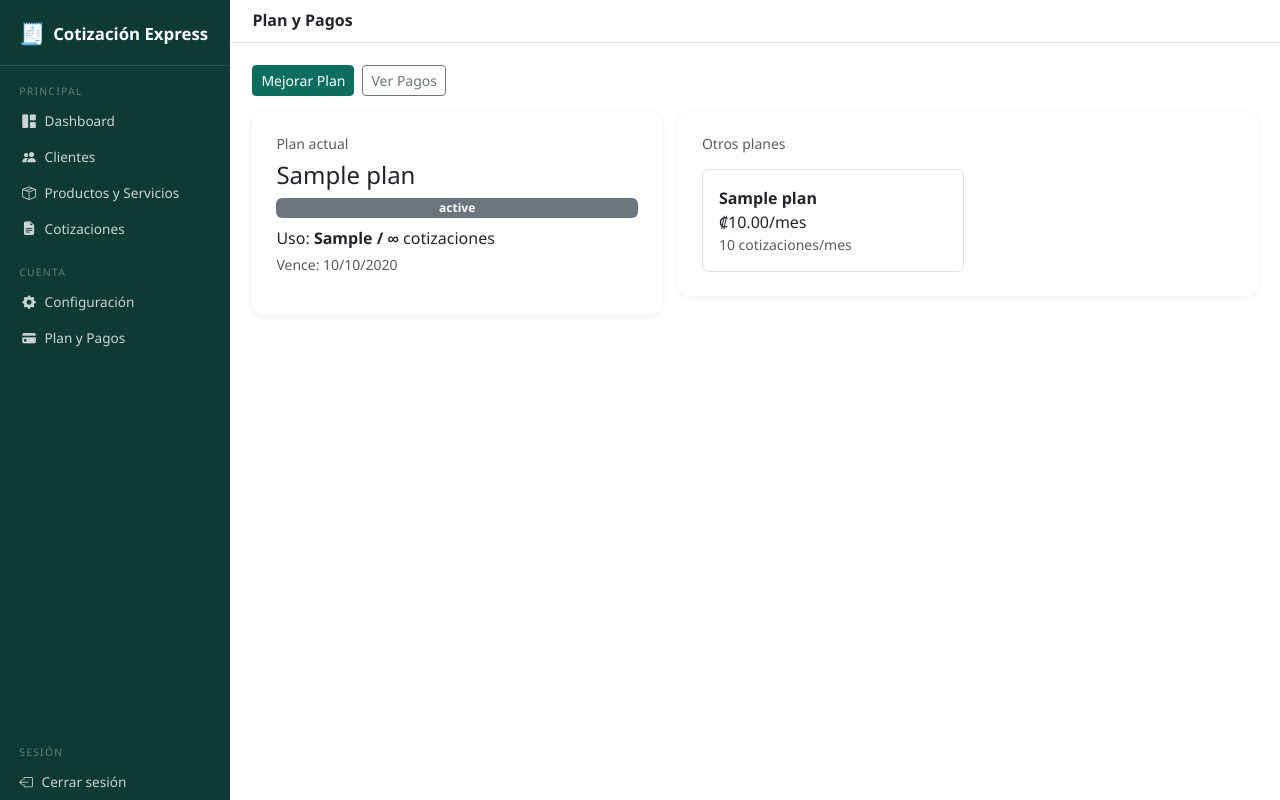
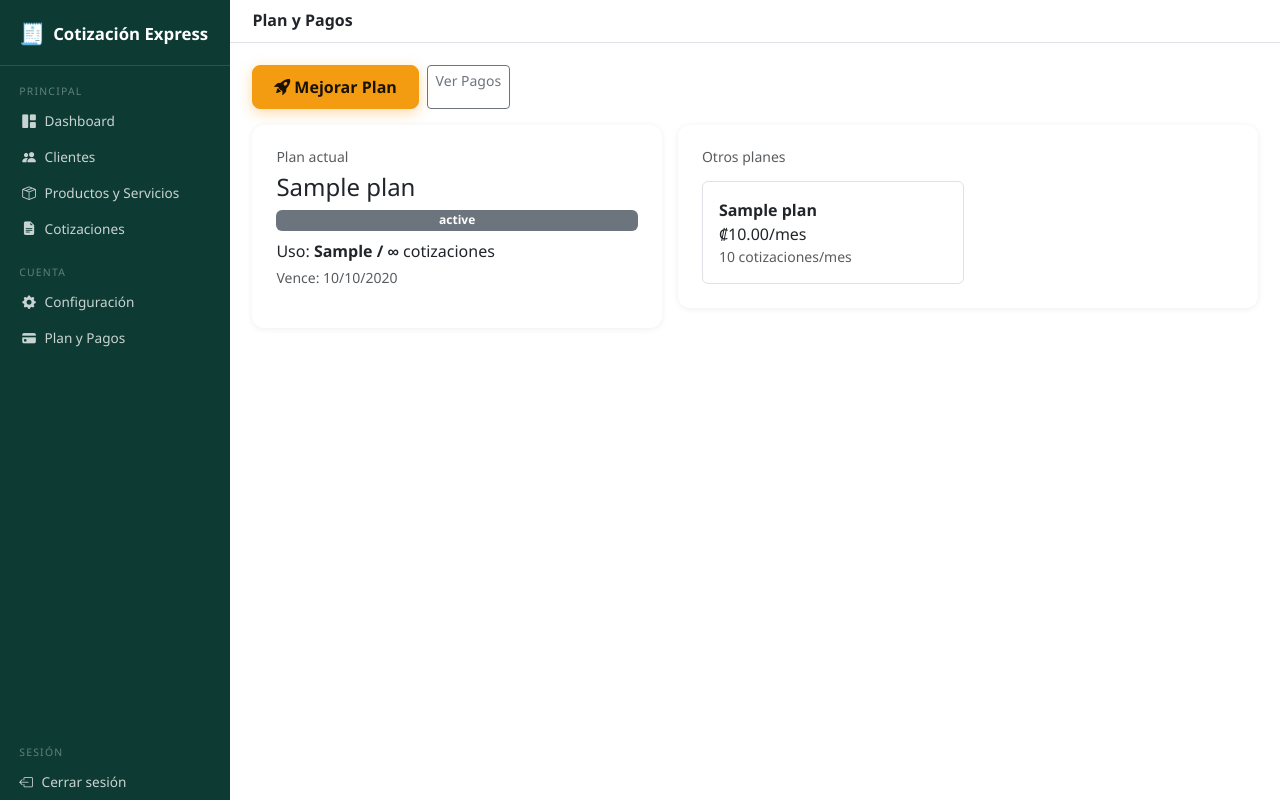
Before and after one commit to EngellZa/engellcr, a Django app: template engellcr/cotizador_app/templates/cotizador_app/plan.html in a window 1280 px wide. Run offline with Django 3.2, Linux system fonts and the light colour scheme; the template is opened without the code that fills it: most values are stand-ins (such as "Sample title", 1, 10 or a date in 2020).

Commit message:
Make "Mejorar Plan" a proper CTA button
Was a plain small btn-primary that blended in with everything else on
the page. Add a .btn-cta style (amber, bold, shadow, icon) and apply
it to both places the upgrade button appears.

```diff
--- a/engellcr/cotizador_app/templates/cotizador_app/base.html
+++ b/engellcr/cotizador_app/templates/cotizador_app/base.html
@@ -61,6 +61,13 @@
     }
     .card { border: none; box-shadow: 0 1px 6px rgba(0,0,0,.07); border-radius: 12px; }
     .btn-primary { background: var(--primary); border-color: var(--primary); }
+    .btn-cta {
+      background: var(--accent); border-color: var(--accent); color: #1a1200;
+      font-weight: 700; padding: .55rem 1.3rem; border-radius: 8px;
+      box-shadow: 0 4px 14px rgba(243,156,18,.35);
+      transition: transform .15s, box-shadow .15s;
+    }
+    .btn-cta:hover { background: #e08e0b; border-color: #e08e0b; color: #1a1200; transform: translateY(-1px); box-shadow: 0 6px 18px rgba(243,156,18,.45); }
 
     @media (max-width: 768px) {
       .sidebar { transform: translateX(-100%); }
--- a/engellcr/cotizador_app/templates/cotizador_app/pagos_lista.html
+++ b/engellcr/cotizador_app/templates/cotizador_app/pagos_lista.html
@@ -4,7 +4,7 @@
 {% block page_title %}Pagos{% endblock %}
 {% block content %}
 <div class="d-flex justify-content-end mb-3">
-  <a href="{% url 'cotizador_app:plan_mejorar' %}" class="btn btn-primary btn-sm">Mejorar Plan</a>
+  <a href="{% url 'cotizador_app:plan_mejorar' %}" class="btn btn-cta"><i class="bi bi-rocket-takeoff-fill"></i> Mejorar Plan</a>
 </div>
 <div class="card">
   <table class="table mb-0">
--- a/engellcr/cotizador_app/templates/cotizador_app/plan.html
+++ b/engellcr/cotizador_app/templates/cotizador_app/plan.html
@@ -4,7 +4,7 @@
 {% block page_title %}Plan y Pagos{% endblock %}
 {% block content %}
 <div class="d-flex gap-2 mb-3">
-  <a href="{% url 'cotizador_app:plan_mejorar' %}" class="btn btn-primary btn-sm">Mejorar Plan</a>
+  <a href="{% url 'cotizador_app:plan_mejorar' %}" class="btn btn-cta"><i class="bi bi-rocket-takeoff-fill"></i> Mejorar Plan</a>
   <a href="{% url 'cotizador_app:pagos_lista' %}" class="btn btn-outline-secondary btn-sm">Ver Pagos</a>
 </div>
 <div class="row g-3">
```
